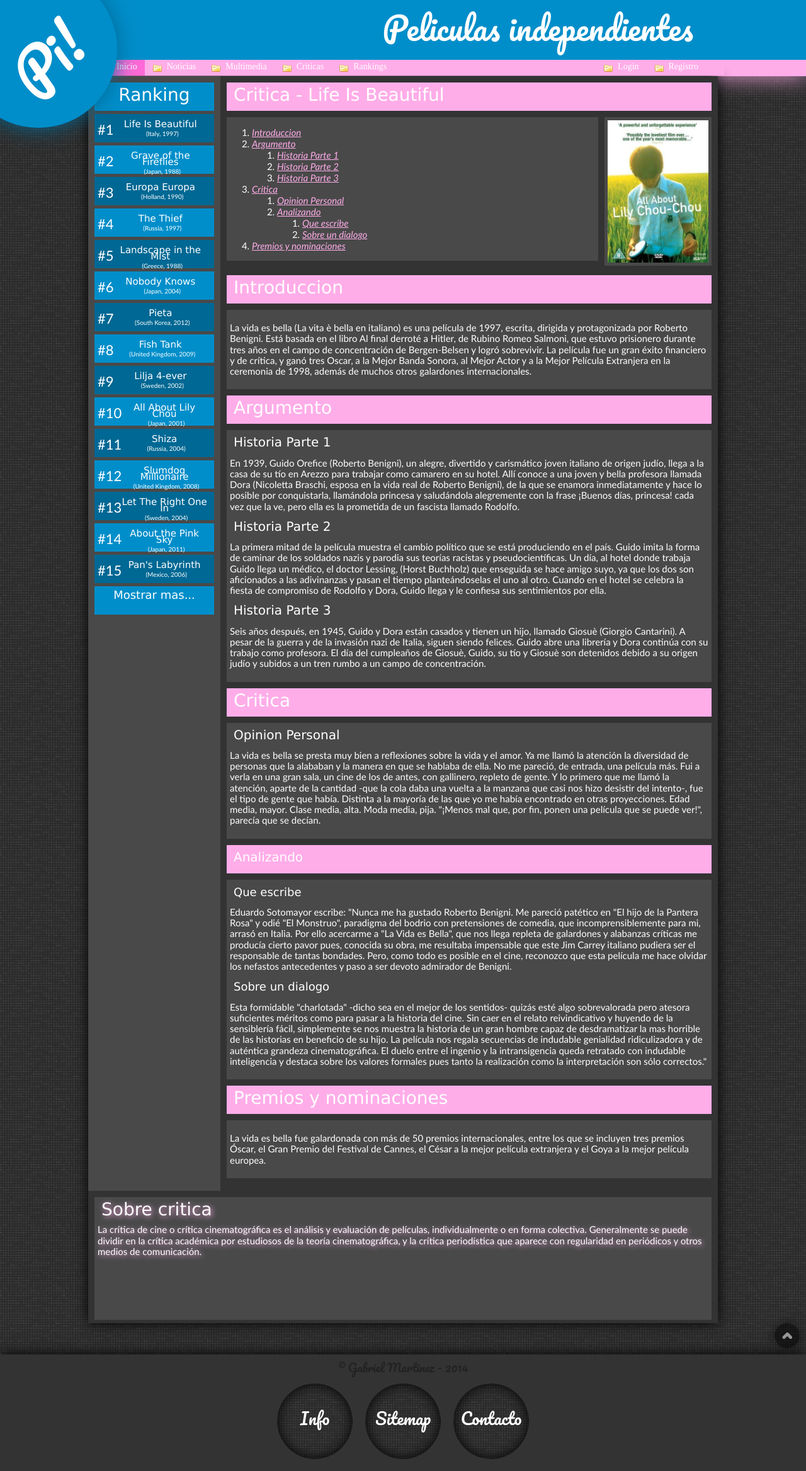
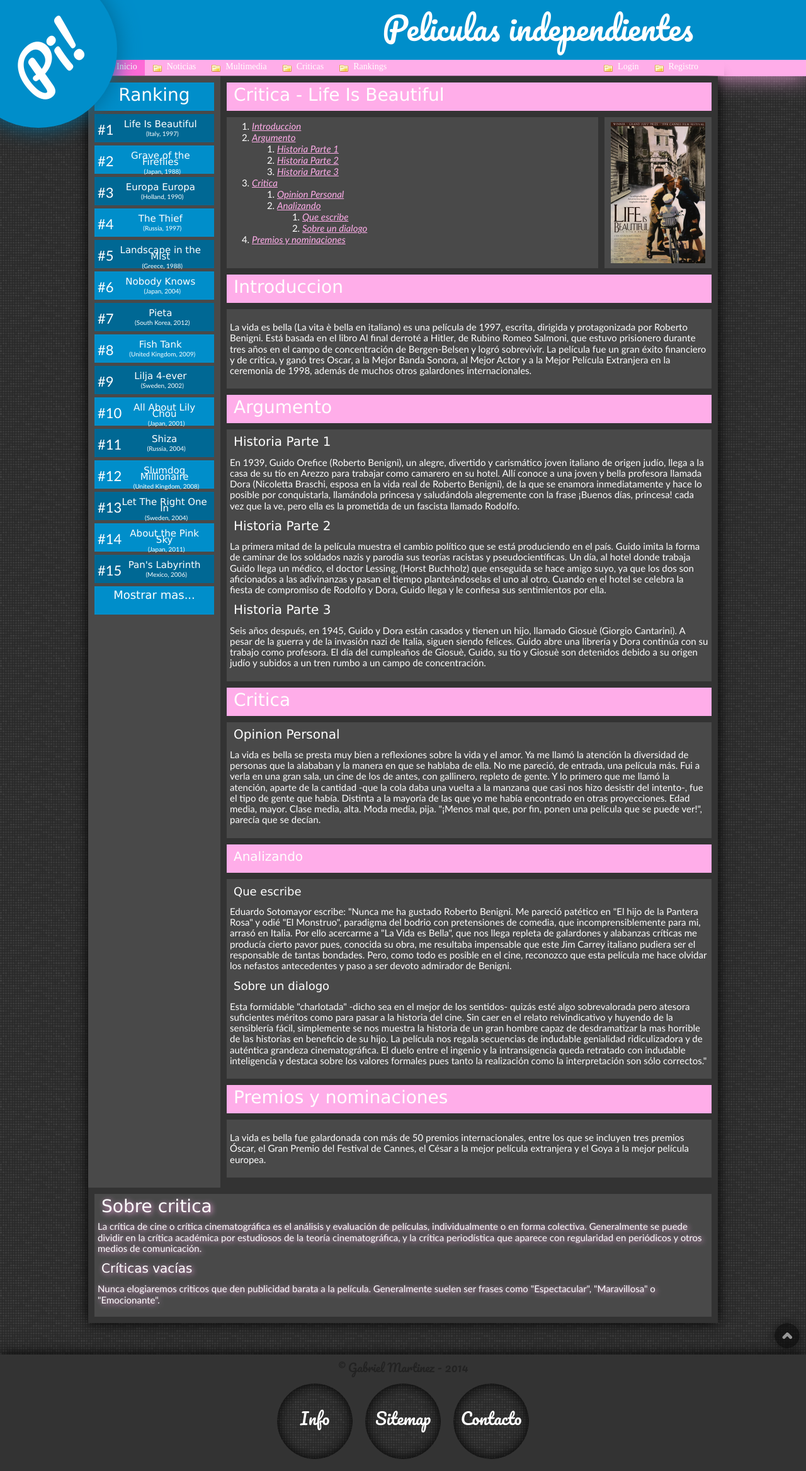
Before and after one commit to n0v4c4n3/Pi, a plain HTML site: page critica.html in a window 1280 px wide. Shown: the whole page at 63% size. Drawn offline with Linux system fonts and the light colour scheme.

Commit message:
Commit 17

```diff
--- a/critica.html
+++ b/critica.html
@@ -1,5 +1,5 @@
 <!DOCTYPE html>
-<html xmlns="http://www.w3.org/1999/xhtml" class="no-js" lang="es">
+<html xmlns="http://www.w3.org/1999/xhtml" lang="es">
 <head>
     <title>Pi! | Peliculas independientes</title>
     <link href="css/style.css" rel="Stylesheet" type="text/css" />
@@ -79,7 +79,7 @@
                 </ol>
             </div>
             <div id="imagencritica">
-                <img src="images/All About Lily Chou-Chou.jpg" class="afichescritica" alt="Imagen que muestra el afiche de la pelicula All about lily chou-chou." title="Afiche de All About Lily Chou-Chou">
+                <img src="images/Life Is Beautiful.jpg" id="afichescritica" alt="Imagen que muestra el afiche de la pelicula Life Is Beautiful." title="Afiche de Life Is Beautiful">
             </div>
             <div class="titulolargo">
                 <h1 id="1">Introduccion</h1>
@@ -141,13 +141,18 @@
                 <p>
                     La crítica de cine o crítica cinematográfica es el análisis y evaluación de películas, individualmente o en forma colectiva. Generalmente se puede dividir en la crítica académica por estudiosos de la teoría cinematográfica, y la crítica periodística que aparece con regularidad en periódicos y otros medios de comunicación.
                 </p>
+                <h2>
+                    Críticas vacías
+                </h2>
+                <p>
+                    Nunca elogiaremos criticos que den publicidad barata a la película. Generalmente suelen ser frases como "Espectacular", "Maravillosa" o "Emocionante".
+                </p>
             </div>
         </div>
         <a id="arriba" title="Ir a arriba"></a>
     </div>
     <div class="pie">
         <div class="centrateporfavor">
-
             <div id="copyright">
                 <span>© Gabriel Martinez - 2014</span>
             </div>
--- a/css/style.css
+++ b/css/style.css
@@ -69,6 +69,7 @@ a:focus, button:focus, input:focus, textarea:focus, video:focus {
     height: auto;
     background-color: #FFADE9;
     border-radius: 25px;
+    margin-left: 18%;
 }
 
     #iracontenido a {
@@ -259,7 +260,7 @@ a:focus, button:focus, input:focus, textarea:focus, video:focus {
 .informacion {
     width: 760px;
     height: 100px;
-    margin-bottom: 5px;
+    margin-bottom: 10px;
     margin-right: 10px;
     margin-left: 10px;
     float: left;
@@ -484,7 +485,7 @@ a:focus, button:focus, input:focus, textarea:focus, video:focus {
     width: 760px;
     height: 185px;
     margin-top: 5px;
-    margin-bottom: 5px;
+    margin-bottom: 10px;
     margin-right: 10px;
     margin-left: 10px;
     float: left;
@@ -625,7 +626,7 @@ a:focus, button:focus, input:focus, textarea:focus, video:focus {
 .informacionmultimedia {
     width: 760px;
     height: 185px;
-    margin-bottom: 5px;
+    margin-bottom: 10px;
     margin-right: 10px;
     margin-left: 10px;
     float: left;
@@ -643,7 +644,7 @@ a:focus, button:focus, input:focus, textarea:focus, video:focus {
 .indice {
     background-color: #494949;
     width: 590px;
-    height: auto;
+    height: 240px;
     float: left;
     margin: 5px 5px 0px 10px;
 }
@@ -651,21 +652,21 @@ a:focus, button:focus, input:focus, textarea:focus, video:focus {
 #imagencritica {
     background-color: #494949;
     width: 170px;
-    height: auto;
+    height: 240px;
     float: left;
-    margin: 5px 5px 5px 5px;
+    margin: 5px 5px 0px 5px;
 }
 
-.afichescritica {
-    margin: 5px;
+#afichescritica {
+    margin: 8px auto;
     height: auto;
-    float: right;
-    width: 160px;
+    width: 150px;
+    display: block;
 }
 
 #costadocriticas {
     width: 200px;
-    height: 1760px;
+    height: 1755px;
     float: left;
     padding: 5px;
     background-color: #494949;
@@ -675,7 +676,7 @@ a:focus, button:focus, input:focus, textarea:focus, video:focus {
     font-style: normal;
     text-decoration: inherit;
     line-height: 1.15em;
-    margin-bottom: 10px;
+    margin-bottom: 0px;
 }
 
 .texto {
@@ -694,9 +695,7 @@ a:focus, button:focus, input:focus, textarea:focus, video:focus {
 .informacioncritica {
     width: auto;
     height: 185px;
-    margin-bottom: 5px;
-    margin-right: 10px;
-    margin-left: 10px;
+    margin: 10px 10px 10px 10px;
     float: left;
     background-color: #494949;
     padding: 5px;
@@ -711,6 +710,8 @@ a:focus, button:focus, input:focus, textarea:focus, video:focus {
     font-family: 'Trebuchet MS', Helvetica, sans-serif;
     font-size: 15px;
     color: #FFFFFF;
+    margin-top: 5px;
+    margin-bottom: 5px;
 }
 
     #listado a {
@@ -777,6 +778,12 @@ a:focus, button:focus, input:focus, textarea:focus, video:focus {
 
     .tablita {
         width: 765px;
+    }
+    /*Para criticas.html*/
+
+    .informacioncritica {
+        width: auto;
+        height: auto;
     }
 }
 
@@ -884,9 +891,4 @@ a:focus, button:focus, input:focus, textarea:focus, video:focus {
     .texto {
         width: auto;
     }
-
-    .informacioncritica {
-        width: auto;
-        height: auto;
-    }
 }
```
Also changed, not shown: index.html (+1 -1 lines), multimedia.html (+1 -1 lines), rankings.html (+1 -1 lines), registro.html (+1 -1 lines).
